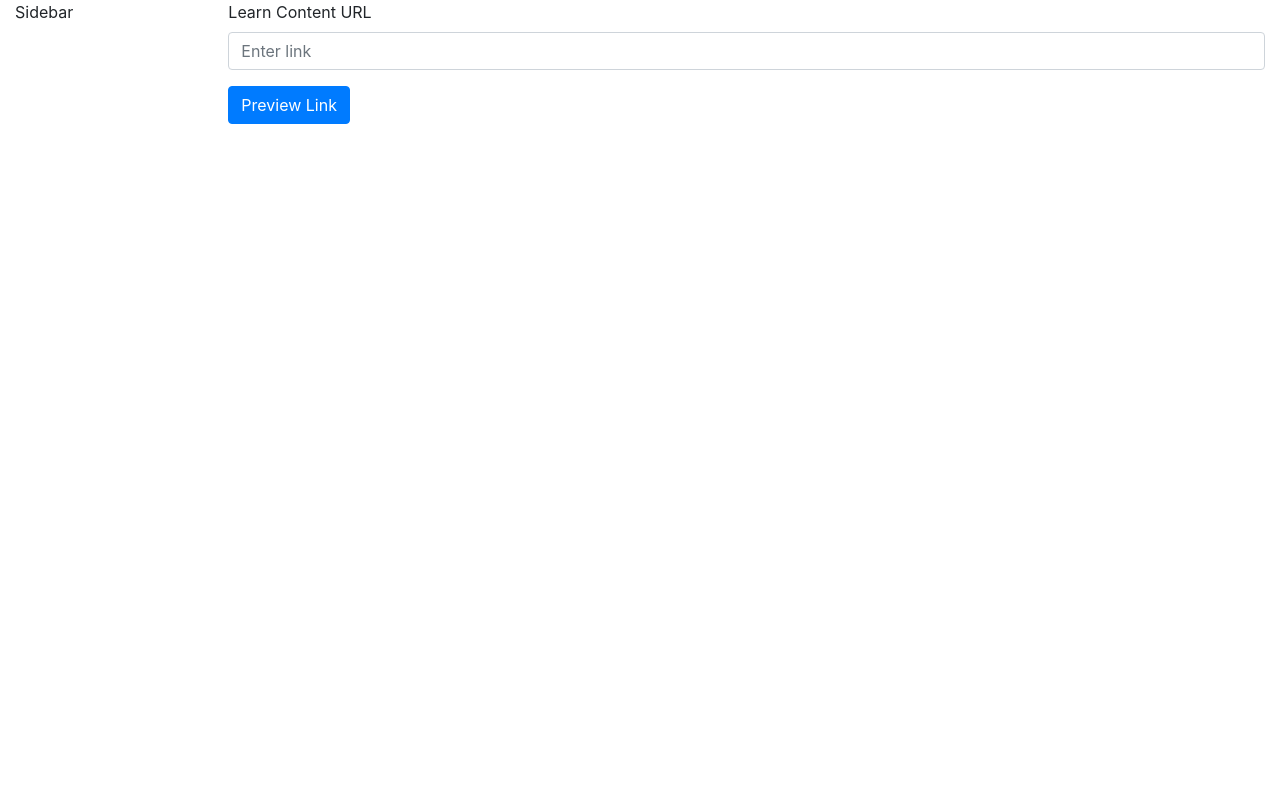
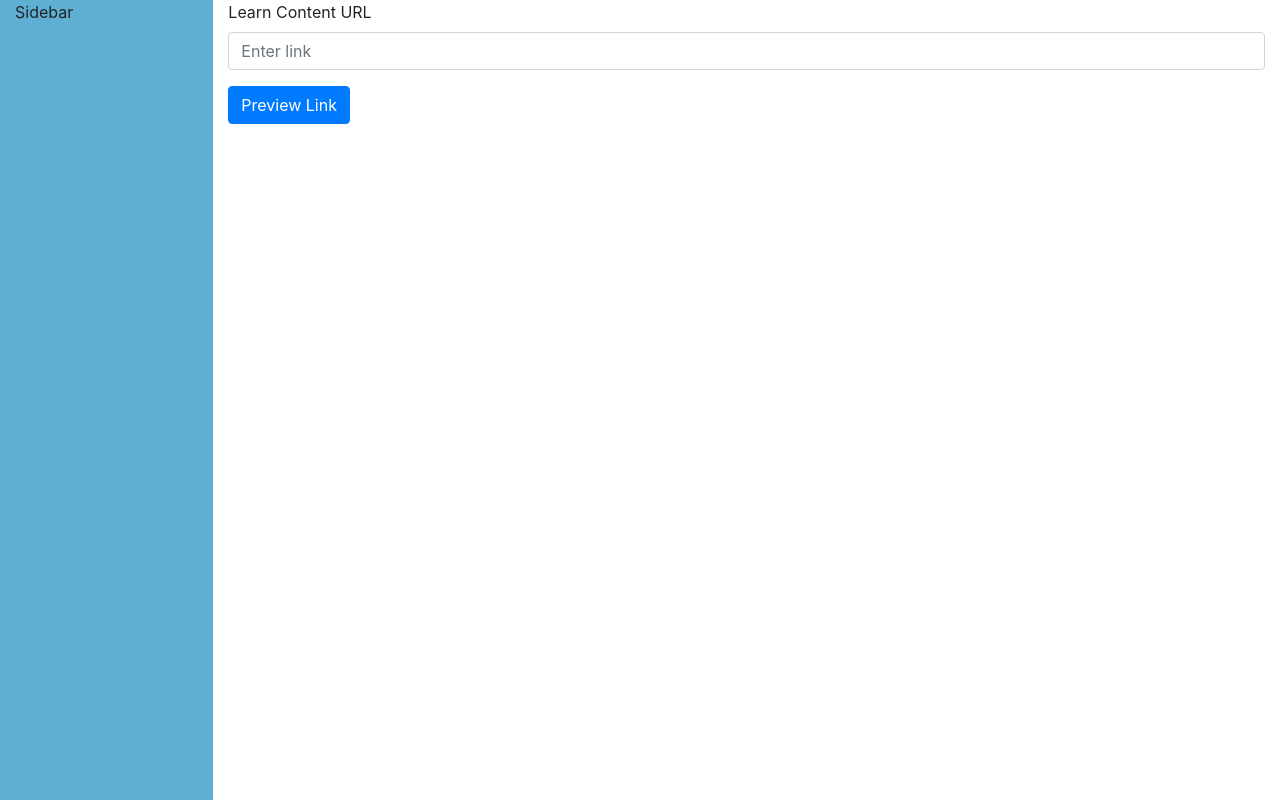
Before and after one commit to cjbeattie/link-preview, a React (Create React App) app in the folder link-preview/: page / in a window 1280 px wide. Built offline with nearby package versions, Linux system fonts and the light colour scheme.

Commit message:
Fixing some layout

```diff
--- a/link-preview/src/App.js
+++ b/link-preview/src/App.js
@@ -8,12 +8,13 @@ import Sidebar from './components/Sidebar';
 
 function App() {
   return (
-    <Container fluid style={{ height: '100vh' }} >
-      <Row>
-        <Col xs={2}><Sidebar /></Col>
+    // <Container fluid style={{ height: '100vh' }} >
+    <Container fluid className="vh-100" >
+      <Row className="h-100">
+        <Col xs={2} style={{ backgroundColor: "#5eafd1" }}> <Sidebar /></Col>
         <Col ><Content /></Col>
       </Row>
-    </Container>
+    </Container >
   );
 }
 
```
